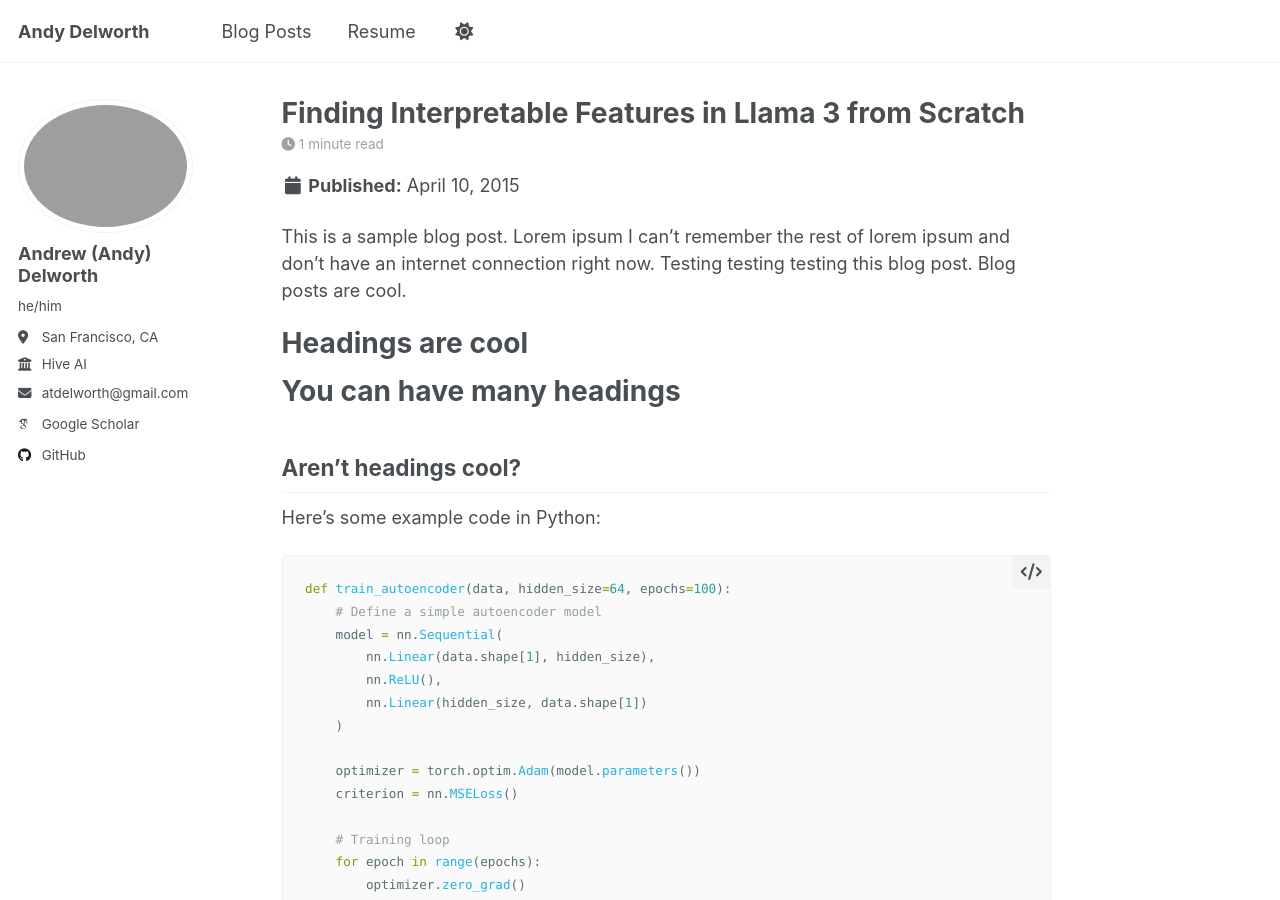
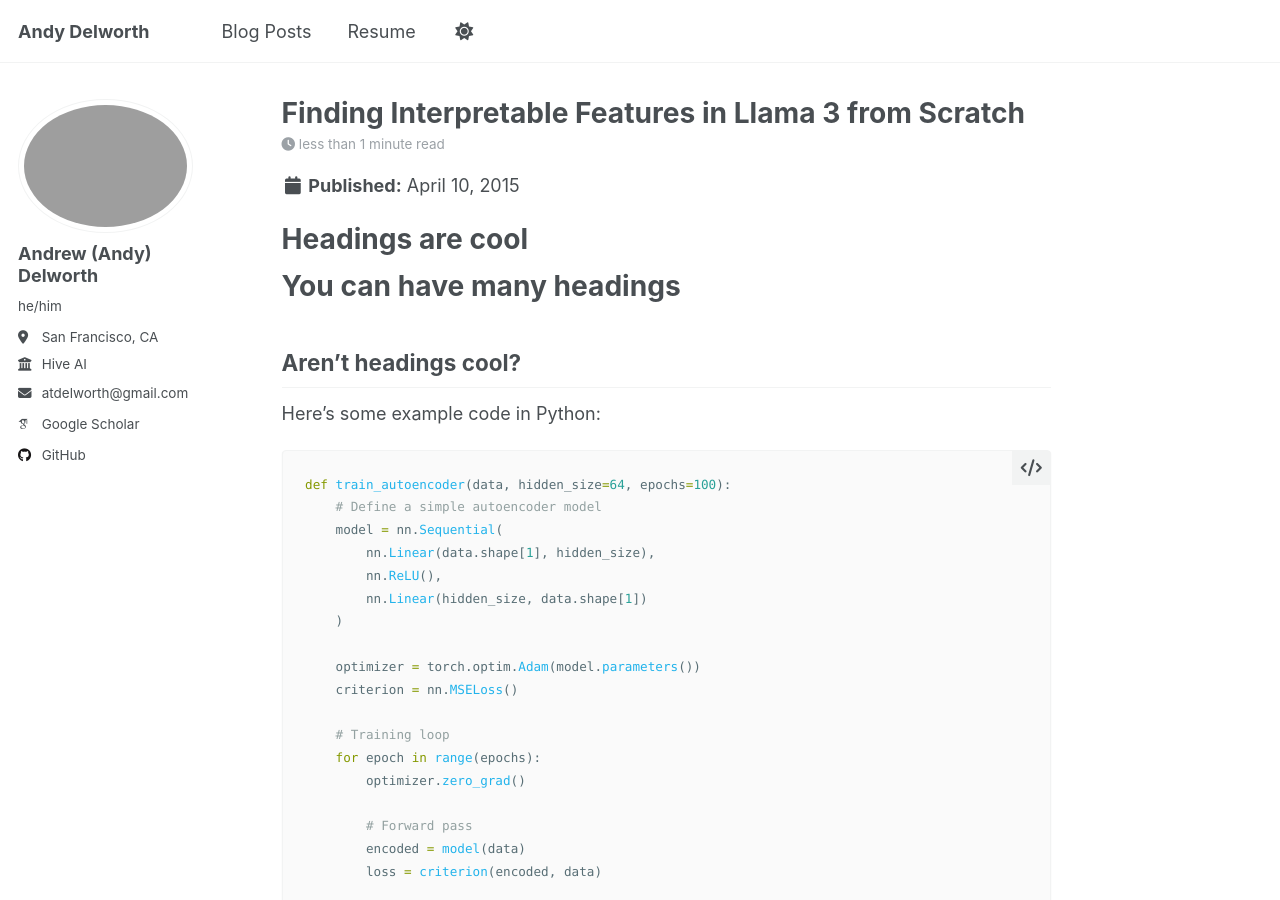
Before and after one commit to andydelworth/andydelworth.github.io, a Jekyll site: the page built from _posts/2025-04-10-training-saes.md, in a window 1280 px wide and 900 px high. Built offline with Jekyll 4.4.1, drawn with Linux system fonts in a browser that asks for light colours; some web fonts are replaced.

```diff
--- a/_posts/2025-04-10-training-saes.md
+++ b/_posts/2025-04-10-training-saes.md
@@ -7,8 +7,6 @@
   - mechanistic interpretability
   - saes
 ---
-
-This is a sample blog post. Lorem ipsum I can't remember the rest of lorem ipsum and don't have an internet connection right now. Testing testing testing this blog post. Blog posts are cool.
 
 Headings are cool
 ======
```
